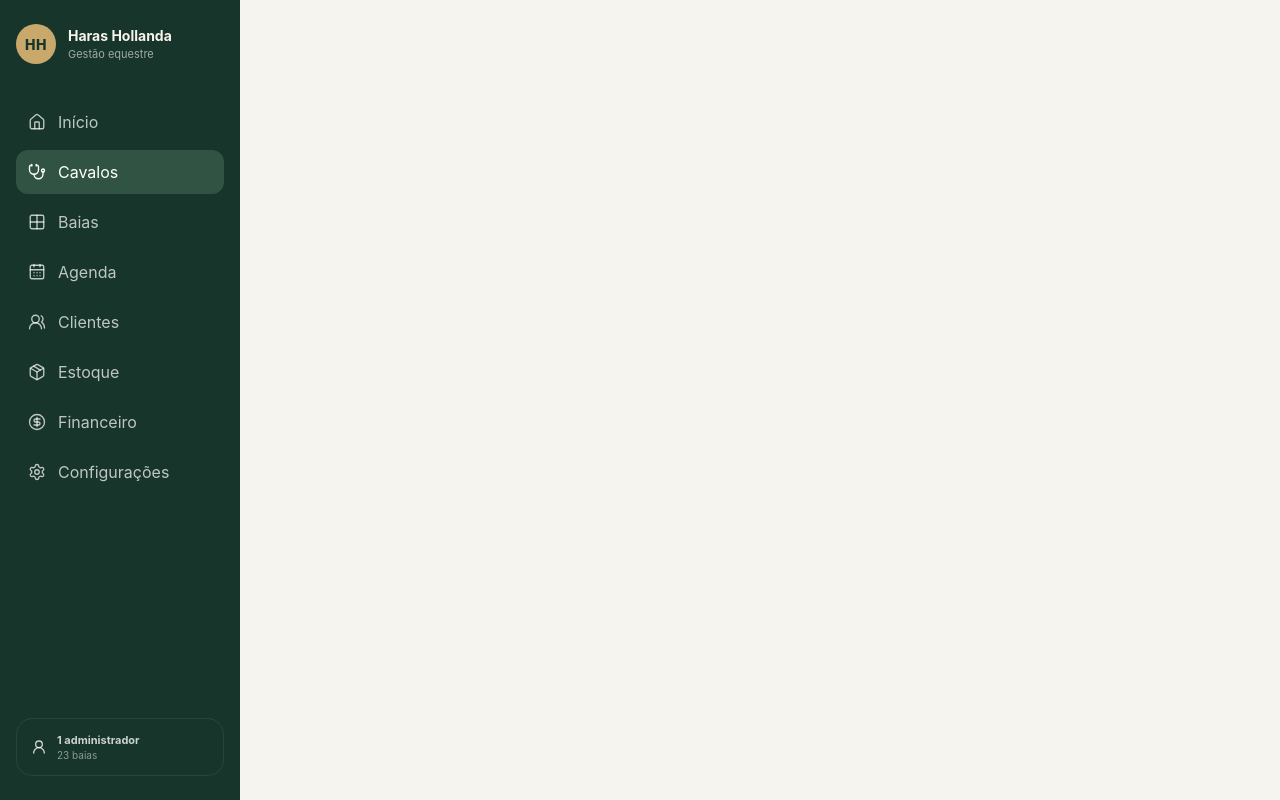
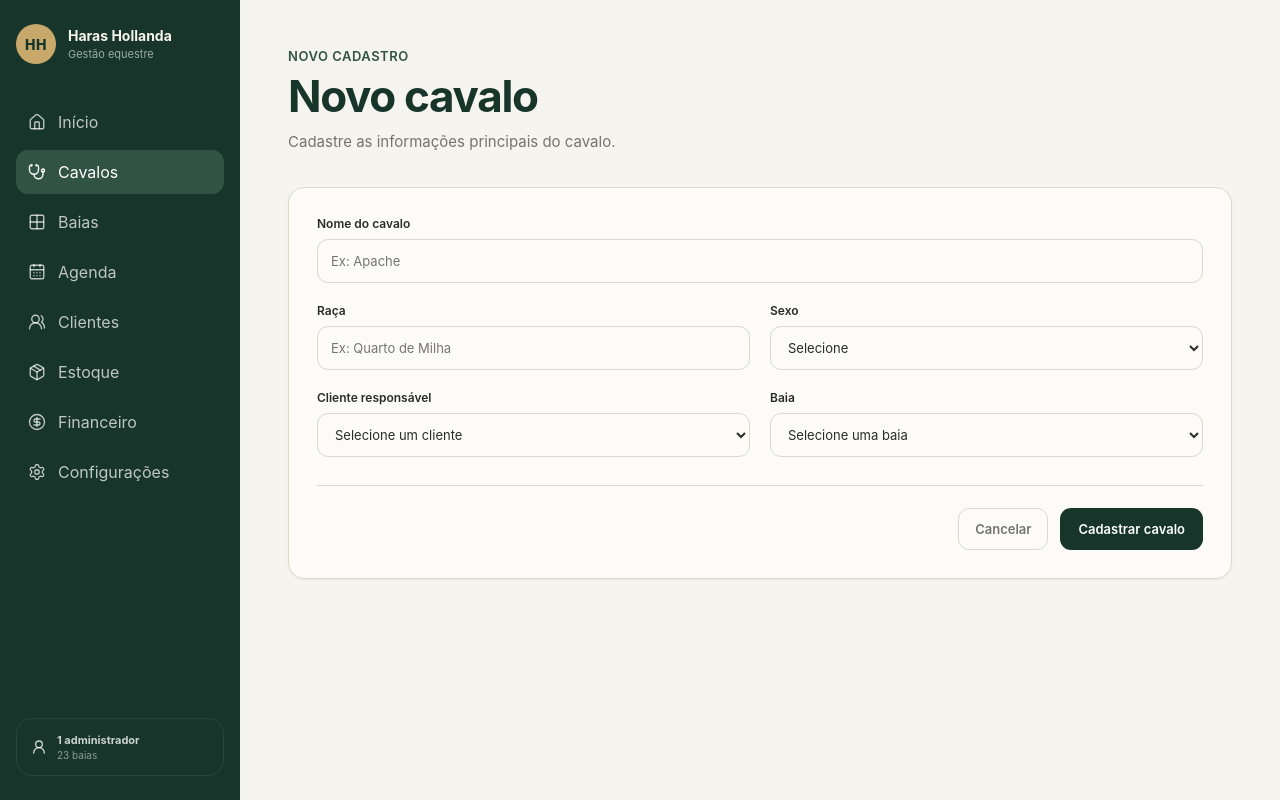
Before and after one commit to NeuroFluxLabs-RafaelSouza/haras-hollanda, a React (Vite) app: page /cavalos/novo in a window 1280 px wide. Built offline with nearby package versions, Linux system fonts and the light colour scheme.

Commit message:
feat: cria fluxo e formulario de cadastro de cavalos

```diff
--- a/src/App.tsx
+++ b/src/App.tsx
@@ -1,6 +1,6 @@
 import { Route, Routes } from 'react-router-dom'
 
-
+import { NewHorsesPage } from './features/horses/NewHorsesPage.tsx'
 import { Sidebar } from './components/layout/Sidebar.tsx'
 import { Dashboard } from './features/dashboard/Dashboard.tsx'
 import { HorsesPage } from './features/horses/HorsesPage.tsx'
@@ -38,6 +38,7 @@ function App() {
           />
 
           <Route path="/cavalos" element={<HorsesPage />} />
+          <Route path="/cavalos/novo" element={<NewHorsesPage />} />
         </Routes>
       </main>
     </div>
--- a/src/features/horses/HorsesPage.css
+++ b/src/features/horses/HorsesPage.css
@@ -113,3 +113,111 @@
     grid-template-columns: 1fr;
   }
 }
+
+.horses-toolbar {
+  margin-top: 32px;
+
+  display: flex;
+  align-items: center;
+  justify-content: space-between;
+  gap: 20px;
+}
+
+.horses-toolbar__count {
+  color: var(--color-text-muted);
+
+  font-size: 12px;
+  font-weight: 600;
+}
+
+.horses-toolbar__actions {
+  display: flex;
+  align-items: center;
+  gap: 12px;
+}
+
+.horses-search {
+  width: 250px;
+  height: 42px;
+  padding: 0 14px;
+
+  display: flex;
+  align-items: center;
+  gap: 9px;
+
+  border: 1px solid var(--color-border);
+  border-radius: 12px;
+
+  background: var(--color-surface);
+  color: var(--color-text-muted);
+}
+
+.horses-search:focus-within {
+  border-color: var(--color-moss);
+}
+
+.horses-search input {
+  width: 100%;
+
+  border: 0;
+  outline: 0;
+
+  background: transparent;
+  color: var(--color-text);
+
+  font-size: 13px;
+}
+
+.horses-search input::placeholder {
+  color: var(--color-text-muted);
+}
+
+.horses-add-button {
+  height: 42px;
+  padding: 0 16px;
+
+  display: flex;
+  align-items: center;
+  gap: 8px;
+
+  border: 0;
+  border-radius: 12px;
+
+  background: var(--color-forest);
+  color: #fff;
+
+  font-size: 13px;
+  font-weight: 600;
+
+  transition:
+    background 160ms ease,
+    transform 160ms ease;
+}
+
+.horses-add-button:hover {
+  background: var(--color-moss);
+}
+
+.horses-add-button:active {
+  transform: translateY(1px);
+}
+
+@media (max-width: 760px) {
+  .horses-toolbar {
+    align-items: stretch;
+    flex-direction: column;
+  }
+
+  .horses-toolbar__actions {
+    align-items: stretch;
+    flex-direction: column;
+  }
+
+  .horses-search {
+    width: 100%;
+  }
+
+  .horses-add-button {
+    justify-content: center;
+  }
+}
--- a/src/features/horses/HorsesPage.tsx
+++ b/src/features/horses/HorsesPage.tsx
@@ -1,3 +1,6 @@
+import { Link } from 'react-router-dom'
+
+import { Plus, Search } from 'lucide-react'
 import './HorsesPage.css'
 
 
@@ -47,6 +50,32 @@ export function HorsesPage() {
       </p>
     </header>
 
+    <div className="horses-toolbar">
+  <span className="horses-toolbar__count">
+    {horses.length} cavalos cadastrados
+  </span>
+
+  <div className="horses-toolbar__actions">
+    <label className="horses-search">
+      <Search size={17} />
+
+      <input
+        type="search"
+        placeholder="Buscar cavalo..."
+      />
+    </label>
+
+    <Link
+  className="horses-add-button"
+  to="/cavalos/novo"
+    >
+     <Plus size={17} />
+    Novo cavalo
+    </Link>
+
+  </div>
+</div>
+
     <div className="horses-grid">
       {horses.map((horse) => (
         <article className="horse-card" key={horse.name}>
--- /dev/null
+++ b/src/features/horses/NewHorsesPage.css
@@ -0,0 +1,137 @@
+.new-horses-page {
+  width: 100%;
+  max-width: 980px;
+}
+
+.new-horses-form {
+  margin-top: 36px;
+  padding: 28px;
+
+  border: 1px solid var(--color-border);
+  border-radius: var(--radius-md);
+
+  background: var(--color-surface);
+  box-shadow: var(--shadow-sm);
+}
+
+.new-horses-form__grid {
+  display: grid;
+  grid-template-columns: repeat(2, minmax(0, 1fr));
+  gap: 20px;
+}
+
+.new-horses-field {
+  display: flex;
+  flex-direction: column;
+  gap: 8px;
+}
+
+.new-horses-field--full {
+  grid-column: 1 / -1;
+}
+
+.new-horses-field label {
+  color: var(--color-text);
+
+  font-size: 12px;
+  font-weight: 600;
+}
+
+.new-horses-field input,
+.new-horses-field select {
+  width: 100%;
+  height: 44px;
+  padding: 0 13px;
+
+  border: 1px solid var(--color-border);
+  border-radius: 11px;
+
+  outline: none;
+
+  background: var(--color-surface);
+  color: var(--color-text);
+
+  font-size: 13px;
+
+  transition:
+    border-color 160ms ease,
+    box-shadow 160ms ease;
+}
+
+.new-horses-field input:focus,
+.new-horses-field select:focus {
+  border-color: var(--color-moss);
+  box-shadow: 0 0 0 3px rgba(49, 83, 67, 0.08);
+}
+
+.new-horses-form__actions {
+  margin-top: 28px;
+  padding-top: 22px;
+
+  border-top: 1px solid var(--color-border);
+
+  display: flex;
+  justify-content: flex-end;
+  align-items: center;
+  gap: 12px;
+}
+
+.new-horses-cancel {
+  height: 42px;
+  padding: 0 16px;
+
+  display: inline-flex;
+  align-items: center;
+  justify-content: center;
+
+  border: 1px solid var(--color-border);
+  border-radius: 11px;
+
+  background: transparent;
+  color: var(--color-text-muted);
+
+  font-size: 13px;
+  font-weight: 600;
+}
+
+.new-horses-submit {
+  height: 42px;
+  padding: 0 18px;
+
+  border: 0;
+  border-radius: 11px;
+
+  background: var(--color-forest);
+  color: #fff;
+
+  font-size: 13px;
+  font-weight: 600;
+}
+
+.new-horses-submit:hover {
+  background: var(--color-moss);
+}
+
+@media (max-width: 760px) {
+  .new-horses-form {
+    padding: 20px;
+  }
+
+  .new-horses-form__grid {
+    grid-template-columns: 1fr;
+  }
+
+  .new-horses-field--full {
+    grid-column: auto;
+  }
+
+  .new-horses-form__actions {
+    align-items: stretch;
+    flex-direction: column-reverse;
+  }
+
+  .new-horses-cancel,
+  .new-horses-submit {
+    width: 100%;
+  }
+}
--- /dev/null
+++ b/src/features/horses/NewHorsesPage.tsx
@@ -0,0 +1,94 @@
+import { Link } from 'react-router-dom'
+import './NewHorsesPage.css'
+
+export function NewHorsesPage() {
+  return (
+  <section className="new-horses-page">
+    <header className="page-header">
+      <p className="page-header__eyebrow">Novo cadastro</p>
+
+      <h1 className="page-header__title">
+        Novo cavalo
+      </h1>
+
+      <p className="page-header__description">
+        Cadastre as informações principais do cavalo.
+      </p>
+    </header>
+
+    <form className="new-horses-form">
+      <div className="new-horses-form__grid">
+        <div className="new-horses-field new-horses-field--full">
+          <label htmlFor="name">Nome do cavalo</label>
+
+          <input
+            id="name"
+            name="name"
+            type="text"
+            placeholder="Ex: Apache"
+          />
+        </div>
+
+        <div className="new-horses-field">
+          <label htmlFor="breed">Raça</label>
+
+          <input
+            id="breed"
+            name="breed"
+            type="text"
+            placeholder="Ex: Quarto de Milha"
+          />
+        </div>
+
+        <div className="new-horses-field">
+          <label htmlFor="sex">Sexo</label>
+
+          <select id="sex" name="sex">
+            <option value="">Selecione</option>
+            <option value="male">Macho</option>
+            <option value="female">Fêmea</option>
+          </select>
+        </div>
+
+        <div className="new-horses-field">
+          <label htmlFor="client">Cliente responsável</label>
+
+          <select id="client" name="client">
+            <option value="">Selecione um cliente</option>
+            <option value="carlos">Carlos Henrique</option>
+            <option value="mariana">Mariana Lopes</option>
+            <option value="ricardo">Ricardo Almeida</option>
+          </select>
+        </div>
+
+        <div className="new-horses-field">
+          <label htmlFor="stall">Baia</label>
+
+          <select id="stall" name="stall">
+            <option value="">Selecione uma baia</option>
+            <option value="04">Baia 04</option>
+            <option value="08">Baia 08</option>
+            <option value="12">Baia 12</option>
+          </select>
+        </div>
+      </div>
+
+      <div className="new-horses-form__actions">
+        <Link
+          className="new-horses-cancel"
+          to="/cavalos"
+        >
+          Cancelar
+        </Link>
+
+        <button
+          className="new-horses-submit"
+          type="submit"
+        >
+          Cadastrar cavalo
+        </button>
+      </div>
+    </form>
+  </section>
+)
+}
```
